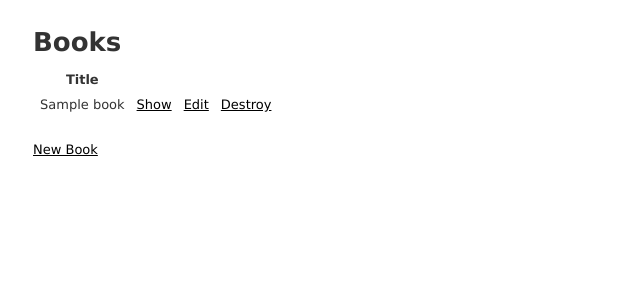
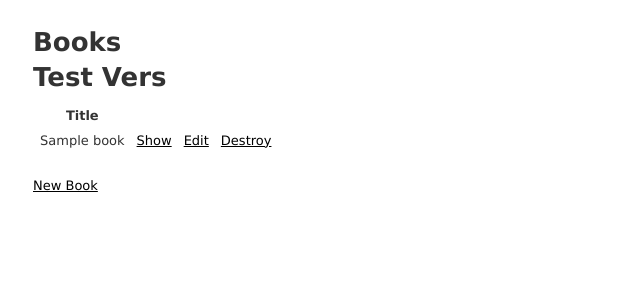
Before and after one commit to AlexTorresD/enviroment_test, a Rails app: page / in a window 1280 px wide. Shown: the top 300 px of the page, without its empty margins (0-640 px from the left). Run offline with Rails 7, Linux system fonts and the light colour scheme; tables that the repository leaves empty hold one stand-in row (values such as "Sample post"); style sheets or scripts are compiled from the project's sources.

Commit message:
add small add

```diff
--- a/app/views/books/index.html.erb
+++ b/app/views/books/index.html.erb
@@ -1,6 +1,7 @@
 <p id="notice"><%= notice %></p>
 
 <h1>Books</h1>
+<h1>Test Vers</h1>
 
 <table>
   <thead>
```
